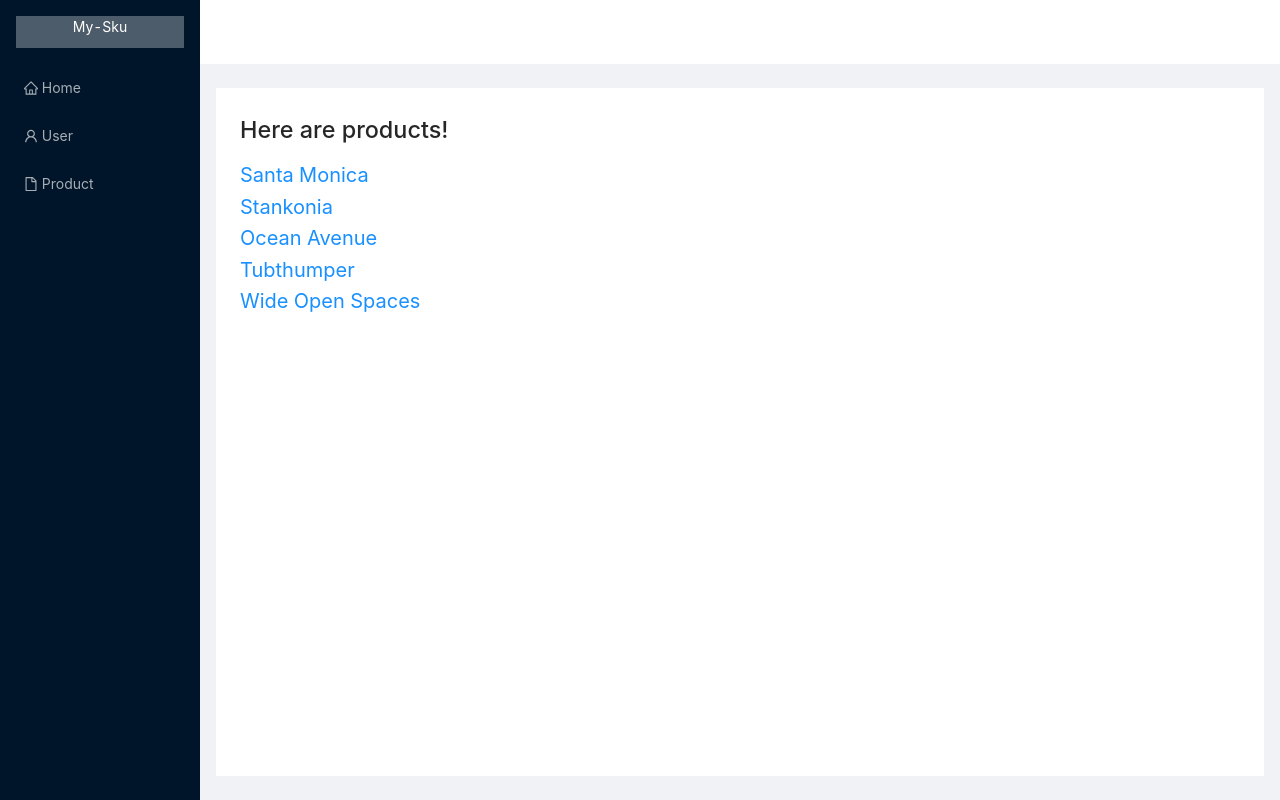
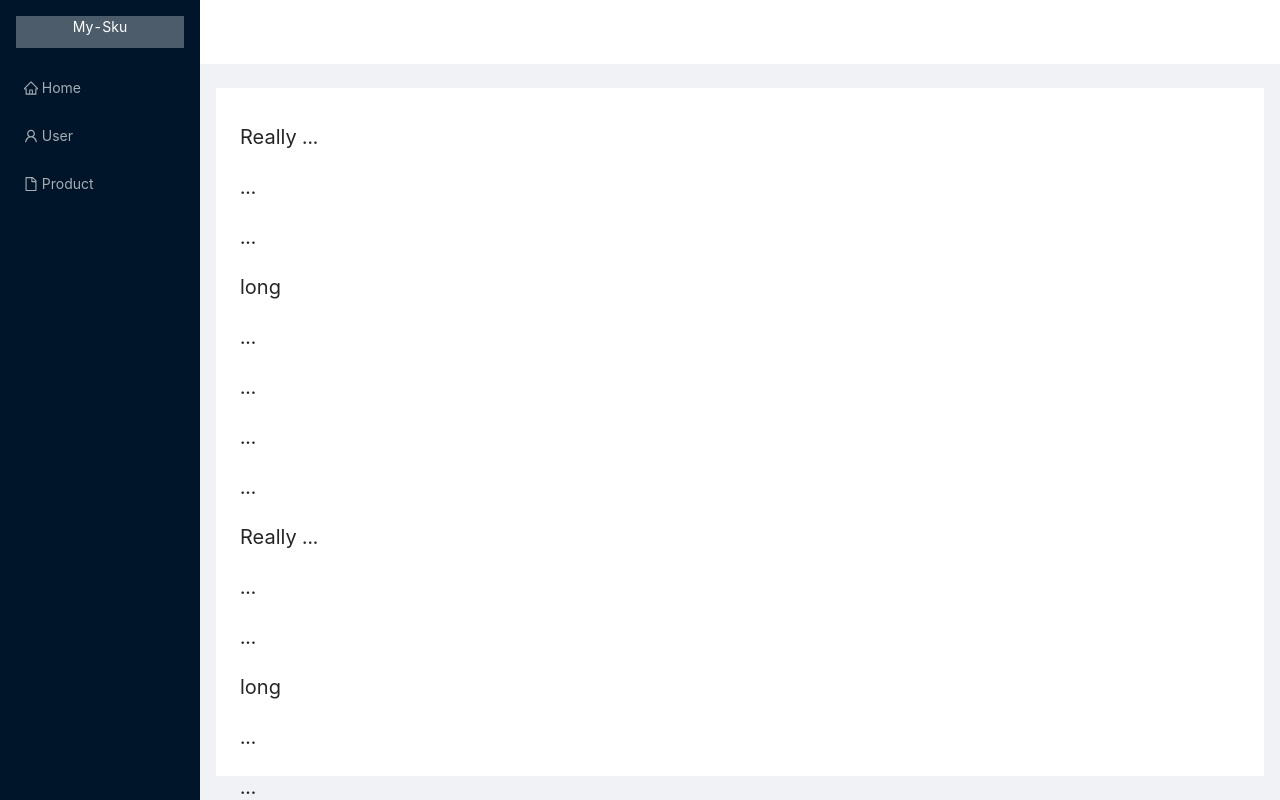
Before and after one commit to zihan1997/My-Sku, a React app: page /products in a window 1280 px wide. Shown: the top 800 px of the page. Built offline with nearby package versions, Linux system fonts and the light colour scheme.

Commit message:
-be able to click and show product in Content Area -to be fixed not scrollable on Content Area

```diff
--- a/package.json
+++ b/package.json
@@ -34,7 +34,8 @@
     "style-loader": "3.3.1",
     "webpack": "5.72.0",
     "webpack-cli": "4.9.2",
-    "webpack-dev-server": "4.8.1"
+    "webpack-dev-server": "4.8.1",
+    "papaparse": "5.3.2"
   },
   "keywords": [],
   "author": "",
--- a/src/pages/components/Products.jsx
+++ b/src/pages/components/Products.jsx
@@ -1,5 +1,5 @@
 import React from "react"
-import { Link } from "react-router-dom";
+import {Link, NavLink} from "react-router-dom";
 import {Outlet} from "react-router";
 import {getProducts} from "./tools/ProductService";
 
@@ -10,12 +10,19 @@ export default function ProductsPage(){
             <h1>Here are products!</h1>
             <nav>
                 {products.map((product) => (
-                    <Link
+                    <NavLink
+                        style={({isActive}) => {
+                            return {
+                                display: "block",
+                                margin: "1rem 0",
+                                color: isActive? "green": "gray",
+                            }
+                        }}
                         to={`/products/${product.number}`}
                         key={product.number}
                     >
-                        {product.name}<br/>
-                    </Link>
+                        {product.name}
+                    </NavLink>
                 ))}
             </nav>
             <Outlet/>
--- a/src/pages/components/tools/ProductService.jsx
+++ b/src/pages/components/tools/ProductService.jsx
@@ -1,3 +1,4 @@
+import Papa from "papaparse";
 
 export function getProducts() {
     return products;
@@ -7,6 +8,7 @@ export function getProduct(id) {
         product.number === id
     ))
 }
+
 
 let products = [
     {
--- a/src/pages/home/index.jsx
+++ b/src/pages/home/index.jsx
@@ -5,8 +5,6 @@ import 'antd/dist/antd.css';
 import './index.scss';
 import {Dropdown, Layout, Menu, PageHeader} from 'antd';
 import {
-    MenuUnfoldOutlined,
-    MenuFoldOutlined,
     UserOutlined,
     FileOutlined, HomeOutlined,
 } from '@ant-design/icons';
@@ -90,9 +88,11 @@ export default class Home extends React.Component {
                             margin: '24px 16px',
                             padding: 24,
                             minHeight: 280,
+                            overflow: 'initial'
                         }}
                     >
                         <div id="content">
+                            <Test/>
                             <MyRouter/>
                         </div>
                     </Content>
--- a/src/pages/home/index.scss
+++ b/src/pages/home/index.scss
@@ -30,10 +30,13 @@
 }
 section{
   //height: 900px;
-  padding-bottom: 0%;
+  padding-bottom: 0;
   height: 100%;
 }
 
 #content{
   font-size: 20px;
+  height: fit-content;
+  overflow: hidden;
+  line-height: 50px;
 }
--- a/src/pages/home/test.jsx
+++ b/src/pages/home/test.jsx
@@ -3,7 +3,43 @@ import React from "react";
 export default class Test extends React.Component{
     render() {
         return (
-            <h1>To be injected</h1>
+            <div>
+                Really
+                ...
+                <br />
+                ...
+                <br />
+                ...
+                <br />
+                long
+                <br />
+                ...
+                <br />
+                ...
+                <br />
+                ...
+                <br />
+                ...
+                <br />
+                Really
+                ...
+                <br />
+                ...
+                <br />
+                ...
+                <br />
+                long
+                <br />
+                ...
+                <br />
+                ...
+                <br />
+                ...
+                <br />
+                ...
+                <br />
+            </div>
+
         )
     }
 }
--- a/src/routers/router.jsx
+++ b/src/routers/router.jsx
@@ -15,6 +15,14 @@ export default function MyRouter(){
        <Routes>
            <Route path="/home" element={<WelcomePage/>} />
            <Route path="/products" element={<ProductsPage/>}>
+               <Route
+                   index
+                   element={
+                   <main style={{padding: "1rem"}}>
+                       <p>Select a product</p>
+                   </main>
+                   }
+               />
                <Route path=":productId" element={<Product/>}/>
            </Route>
            <Route path="/users" element={<UsersPage/>} />
```
Also changed, not shown: 1 other file (tests, documents, lock files or other folders).
